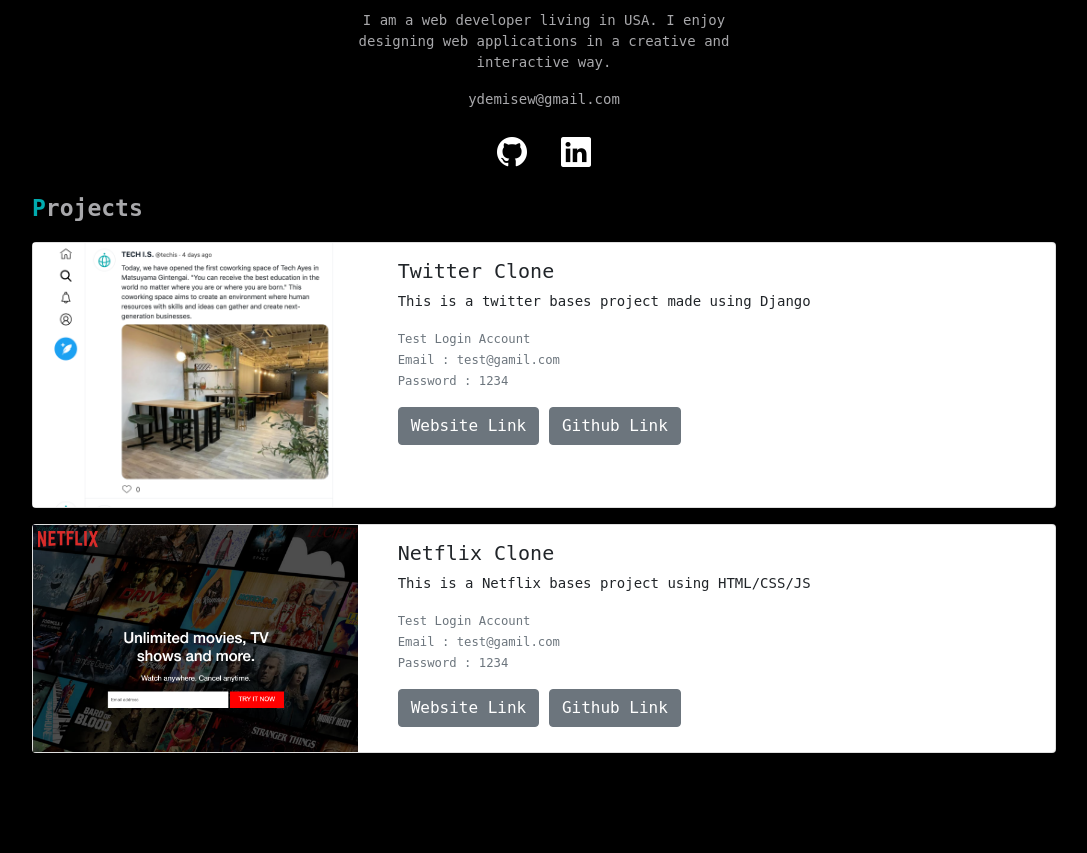
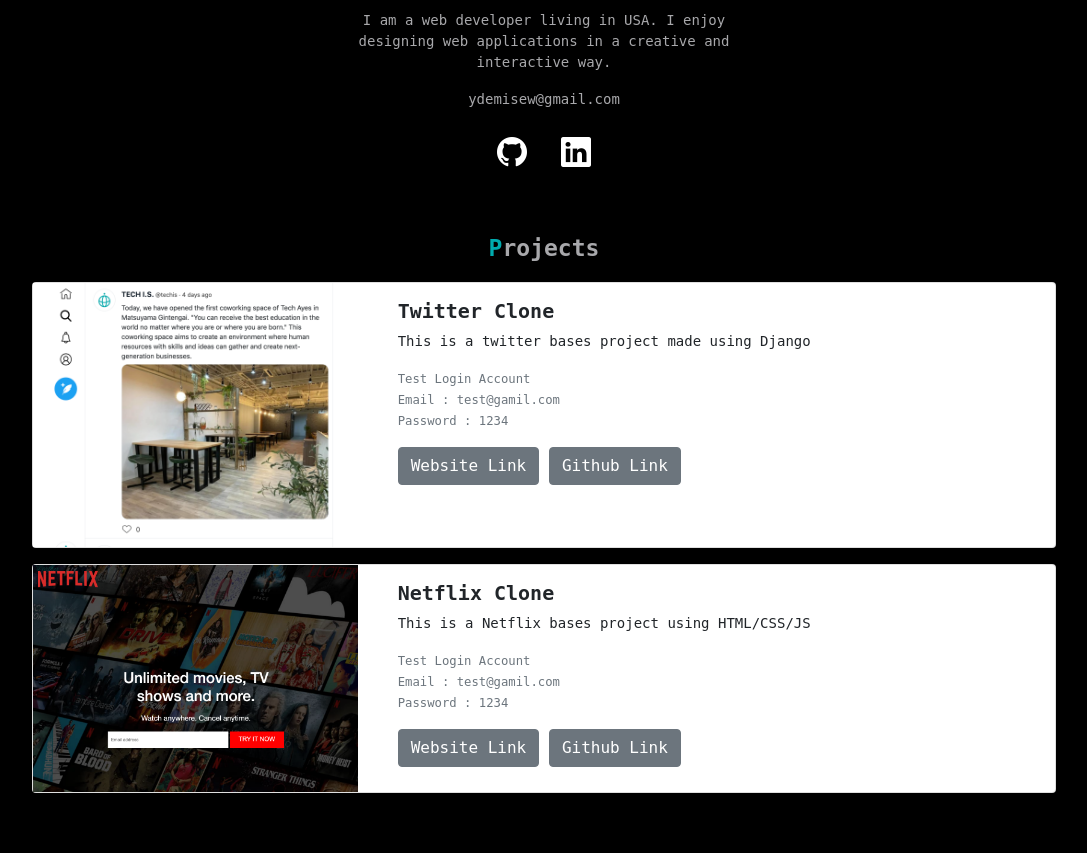
Before and after one commit to Taye4044/portfolio-YT, a PHP site: page / in a window 1280 px wide. Shown: the part 393-1246 px from the top of the page, without its empty margins (96-1183 px from the left). Before the commit the page ends 1146 px from the top, so only its background shows below. Run offline with PHP 8.4, Linux system fonts and the light colour scheme.

Commit message:
Update style.css

```diff
--- a/style.css
+++ b/style.css
@@ -90,8 +90,13 @@
 ***********************/
 
 #project{
-    margin: 20px auto;
+    margin: 60px auto;
     width: 80%;
+
+}
+
+#project h2{
+    text-align: center;
 }
 
 #project .card img{
@@ -99,7 +104,7 @@
 }
 
 #project .card-title{
-    font-weight: boldgit ;
+    font-weight: bold ;
 }
 
 #img{
```
